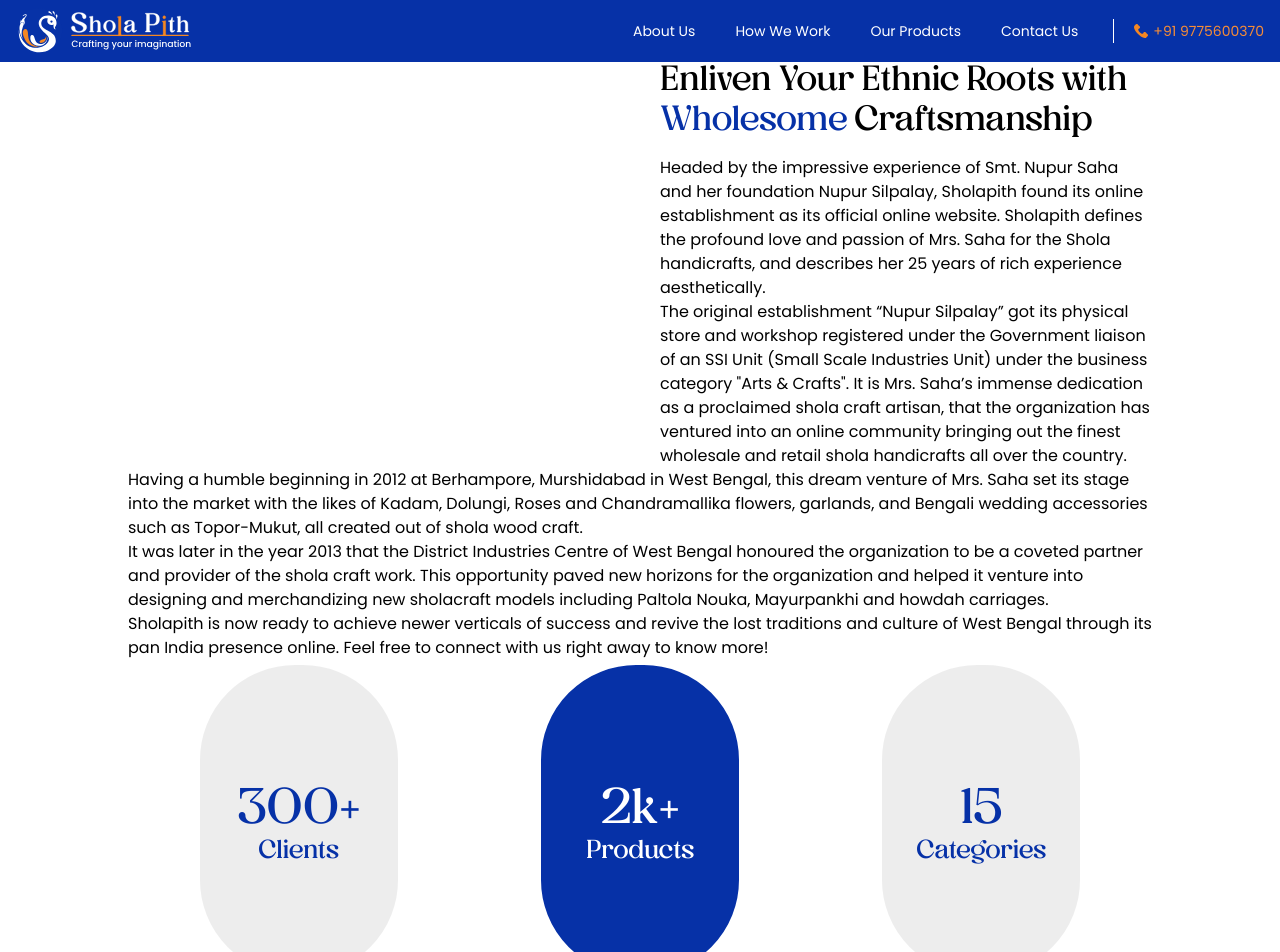
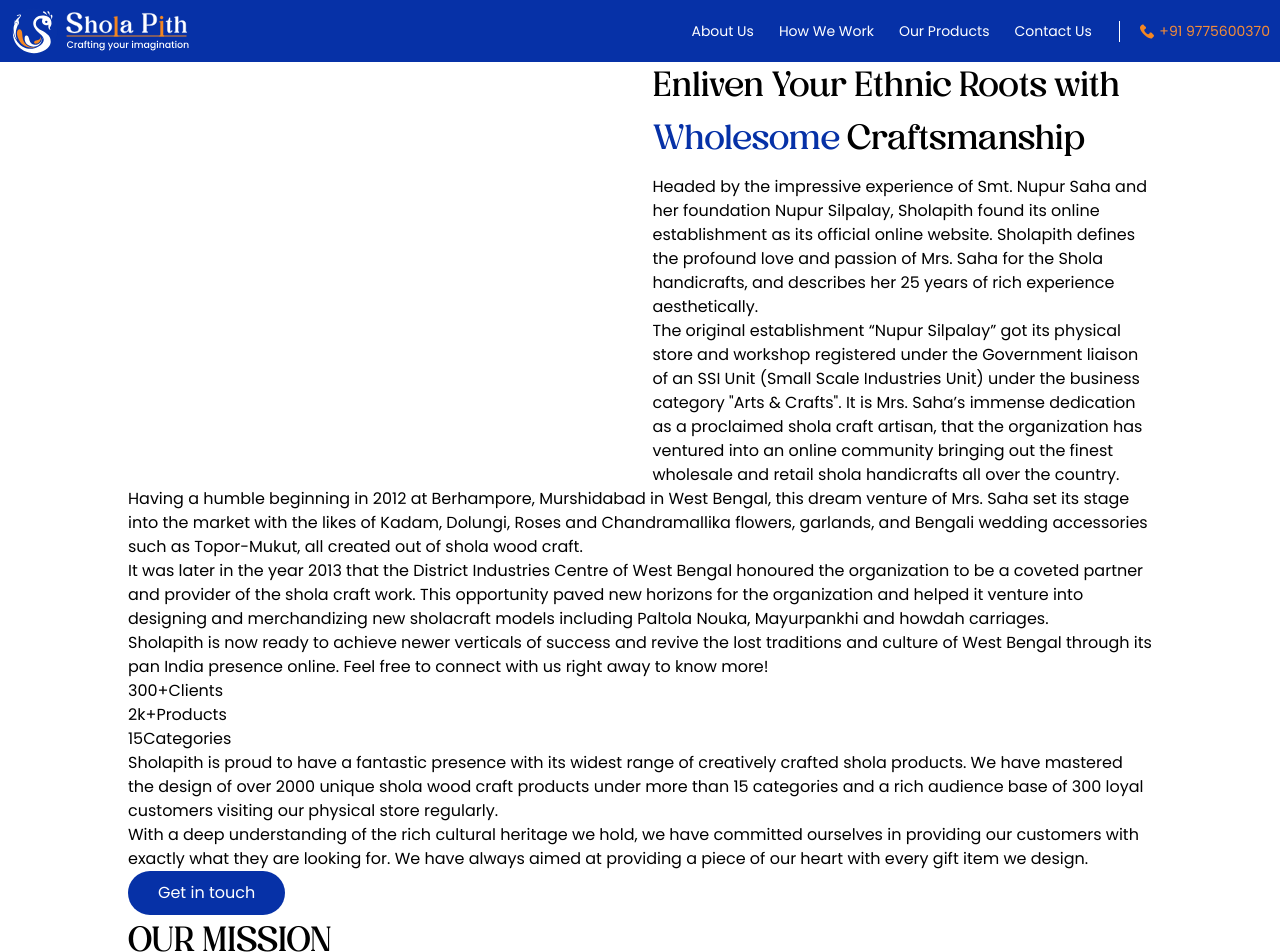
Before and after one commit to Nandita-Saha/sholapith-next, a Next.js app: page /about in a window 1280 px wide. Shown: the top 952 px of the page. Built offline with nearby package versions, Linux system fonts and the light colour scheme.

Commit message:
made home banner desktop

```diff
--- a/package.json
+++ b/package.json
@@ -12,7 +12,8 @@
     "next": "14.2.7",
     "next-sitemap": "^4.2.3",
     "react": "^18",
-    "react-dom": "^18"
+    "react-dom": "^18",
+    "swiper": "^11.2.0"
   },
   "devDependencies": {
     "@types/node": "^20",
--- a/src/components/Header/Header.tsx
+++ b/src/components/Header/Header.tsx
@@ -30,26 +30,26 @@
   return (
 
     <>
-      <div className={`${styles.header} absolute top-0 z-50 px-4 py-2 flex w-full items-center justify-between`}>
+      <div className={`${styles.header} absolute top-0 z-50 px-4 py-3 flex w-full items-center justify-between`}>
         <Link href="/">
-          <Image width="200" height="200" className="w-32 md:w-40 lg:w-44" src="/assets/images/headers/logo.svg" alt="logo" />
+          <Image width="200" height="200" className="w-52 md:w-60 lg:w-72" src="/assets/images/headers/logo.svg" alt="logo" />
         </Link>
 
         <ul className="hidden lg:flex items-center justify-center">
           <li className="text-center mx-5">
-            <Link className="text-sm md:text-sm text-white" href="/about">About Us</Link>
+            <Link className=" text-white" href="/about">About Us</Link>
           </li>
           <li className="text-center mx-5">
-            <Link className="text-sm md:text-sm text-white" href="/how-we-work">How We Work</Link>
+            <Link className=" text-white" href="/how-we-work">How We Work</Link>
           </li>
           <li className="text-center mx-5">
-            <Link className="text-sm md:text-sm text-white" href="/products">Our Products</Link>
+            <Link className=" text-white" href="/products">Our Products</Link>
           </li>
           <li className="text-center mx-5">
-            <Link className="text-sm md:text-sm text-white" href="/contact">Contact Us</Link>
+            <Link className=" text-white" href="/contact">Contact Us</Link>
           </li>
           <li className={`${styles.phoneNumber}`}>
-            <Link href="tel:9775600370" className="text-sm md:text-sm flex items-center">
+            <Link href="tel:9775600370" className=" flex items-center">
               <Image src="/assets/images/headers/phone-icon.svg" width="100" height="100" className="w-6 h-6" alt="" /> +91 9775600370
             </Link>
           </li>
@@ -69,16 +69,16 @@
       >
         <ul className="mt-[100px]">
           <li className="text-center my-2">
-            <Link className="text-lg lg:text-lg text-white hover:text-[#6cd4da]" href="/about" onClick={() => toggleMenu("/about")}>About Us</Link>
+            <Link className="text-white hover:text-[#6cd4da]" href="/about" onClick={() => toggleMenu("/about")}>About Us</Link>
           </li>
           <li className="text-center my-2">
-            <Link className="text-lg lg:text-lg text-white hover:text-[#6cd4da]" href="/how-we-work" onClick={() => toggleMenu("/how-we-work")}>How We Work</Link>
+            <Link className="text-white hover:text-[#6cd4da]" href="/how-we-work" onClick={() => toggleMenu("/how-we-work")}>How We Work</Link>
           </li>
           <li className="text-center my-2">
-            <Link className="text-lg lg:text-lg text-white hover:text-[#6cd4da]" href="/products" onClick={() => toggleMenu("/products")}>Our Products</Link>
+            <Link className="text-white hover:text-[#6cd4da]" href="/products" onClick={() => toggleMenu("/products")}>Our Products</Link>
           </li>
           <li className="text-center my-2">
-            <Link className="text-lg lg:text-lg text-white hover:text-[#6cd4da]" href="/contact" onClick={() => toggleMenu("/contact")}>Contact Us</Link>
+            <Link className="text-white hover:text-[#6cd4da]" href="/contact" onClick={() => toggleMenu("/contact")}>Contact Us</Link>
           </li>
         </ul>
       </div>
--- a/src/components/Header/header.module.css
+++ b/src/components/Header/header.module.css
@@ -3,13 +3,17 @@
     background-color: var(--primary-color);
 }
 
+.header ul li a{
+    font-size: 1.4rem;
+    line-height: 1.5;
+}
 
 /* header hamburger style  */
 
 .hamburger {
     position: relative;
-    height: 2px;
-    width: 30px;
+    height: 0.2rem;
+    width: 3rem;
     background: transparent;
     display: block;
     transition: transform 0.3s ease-in-out;
@@ -21,7 +25,7 @@
     content: '';
     display: block;
     width: 100%;
-    height: 2px;
+    height: 0.2rem;
     background-color: #fff;
     position: absolute;
     transition: all 0.3s ease-in-out;
@@ -55,9 +59,9 @@
 }
 
 .phoneNumber {
-    margin-left: 15px;
+    margin-left: 1.5rem;
     border-left: 1px solid #ffffff;
-    padding-left: 20px;
+    padding-left: 2rem;
 }
 
 .phoneNumber a {
@@ -66,6 +70,6 @@
 }
 
 .phoneNumber a img {
-    width: 14px;
-    margin-right: 5px;
+    width: 1.4rem;
+    margin-right: 0.5rem;
 }
--- a/src/pages/about.tsx
+++ b/src/pages/about.tsx
@@ -1,18 +1,19 @@
 // pages/index.tsx
 import React from 'react';
 import Link from 'next/link';
+import styles from '../styles/about.module.css'
 
 export default function About() {
   return (
     <>
-      <section className="abtus-sec1">
+      <section className="abtusSec1">
         <div className="baseContainer">
           <div className='grid grid-cols-1 md:grid-cols-2 gap-10'>
             <div className='md:col-span-1'>
 
             </div>
             <div className='md:col-span-1'>
-              <h2 className="black-blue-text">Enliven Your Ethnic Roots with <span>Wholesome</span> Craftsmanship</h2>
+              <h2 className="blackBlueText">Enliven Your Ethnic Roots with <span>Wholesome</span> Craftsmanship</h2>
               <p>
                 Headed by the impressive experience of Smt. Nupur Saha and her foundation Nupur Silpalay, Sholapith found its online establishment as its official online website. Sholapith defines the profound love and passion of Mrs. Saha for the Shola handicrafts, and describes her 25 years of rich experience aesthetically.
               </p>
@@ -33,21 +34,21 @@
           </p>
         </div>
       </section>
-      <section className="abtus-sec2">
+      <section className="abtusSec2">
         <div className="baseContainer">
-          <ul className="product-count-list">
+          <ul className={styles.productCountList}>
             <li>
-              <div className="product-count">
+              <div className="productCount">
                 <p> <span>300+</span>Clients</p>
               </div>
             </li>
             <li>
-              <div className="product-count">
+              <div className="productCount">
                 <p> <span>2k+</span>Products</p>
               </div>
             </li>
             <li>
-              <div className="product-count">
+              <div className="productCount">
                 <p> <span>15</span>Categories</p>
               </div>
             </li>
@@ -58,11 +59,11 @@
           <p>
             With a deep understanding of the rich cultural heritage we hold, we have committed ourselves in providing our customers with exactly what they are looking for. We have always aimed at providing a piece of our heart with every gift item we design.
           </p>
-          <Link href="" className='blue-btn'>Get in touch</Link>
+          <Link href="" className='blueBtn'>Get in touch</Link>
         </div>
       </section>
 
-      <section className='abtus-sec3'>
+      <section className='abtusSec3'>
         <div className='baseContainer'>
           <h2>OUR MISSION</h2>
           <p>
@@ -74,7 +75,7 @@
           <p>
             By establishing Sholapith in the world of the internet, we aim at:
           </p>
-          <ul className="abtus-sec3-list">
+          <ul className="abtusSec3-list">
             <li>
               <span className="list-no">01.</span>
               <p>Making a strong online presence and reaching out to far-reaching audience through social
@@ -102,7 +103,7 @@
         </div>
       </section>
 
-      <section className="abtus-sec4">
+      <section className="abtusSec4">
         <div className="baseContainer">
           <div className='grid grid-cols-1 md:grid-cols-2 gap-10'>
             <div className='md:col-span-1'>
@@ -124,7 +125,7 @@
         </div>
       </section>
 
-      <section className="abtus-sec5">
+      <section className="abtusSec5">
         <div className="baseContainer">
           <h2>Aesthetic Shola Art Customized to Your Needs</h2>
           <p>
@@ -133,7 +134,7 @@
           <p>
             All our products speak at length about quality, craftsmanship and finesse and assures to bring in a bit of West Bengal heritage at your doorsteps. We are passionate and sincere, and deliver what we promise.
           </p>
-          <Link className="blue-btn" href="">Get in touch</Link>
+          <Link className="blueBtn" href="">Get in touch</Link>
         </div>
       </section>
     </>
--- /dev/null
+++ b/src/styles/about.module.css
@@ -0,0 +1,57 @@
+/* about us section  */
+.productCount {
+    background-color: #0631a7;
+    padding: 4rem 1.6rem;
+    border: 5px solid #fff;
+    border-radius: 6.5rem;
+    height: 14rem;
+    width: 8rem;
+    display: flex;
+    align-items: center;
+    justify-content: center;
+}
+
+.productCount>p {
+    margin-bottom: 0 !important;
+    font-family: Vinteage Glamour;
+    color: #fff;
+    font-size: 20px;
+}
+
+.productCount>p span {
+    display: block;
+    font-size: 5rem;
+    line-height: 1.5;
+    text-align: center;
+}
+
+.abtusSec2 .productCountList {
+    display: flex;
+    align-items: center;
+    justify-content: space-around;
+    padding-left: 0;
+}
+
+.abtusSec2 .productCountList li {
+    list-style: none;
+}
+
+.abtusSec2 .productCountList li>.productCount {
+    height: 20rem;
+    width: 13rem;
+    border-radius: 100px;
+    text-align: center;
+    transition: 0.3s ease-in;
+}
+
+.abtusSec2 .productCountList li>.productCount>p {
+    font-size: 2.6rem;
+}
+
+.abtusSec2 .productCountList li:not(:nth-of-type(2)) .productCount {
+    background-color: #ededed;
+}
+
+.abtusSec2 .productCountList li:not(:nth-of-type(2)) .productCount>p {
+    color: #0631a7;
+}
--- a/src/styles/globals.css
+++ b/src/styles/globals.css
@@ -16,6 +16,10 @@
         url("/assets/fonts/vintageglamouritalic.woff") format("woff");
     font-style: italic;
     font-weight: 600;
+}
+
+html {
+    font-size: 62.5%;
 }
 
 body {
@@ -39,102 +43,91 @@
         @apply mx-auto 2xl:max-w-screen-xl xl:max-w-screen-lg lg:max-w-screen-lg md:max-w-screen-md max-w-full px-4 md:px-0;
     }
 
-    p {
-        font-size: 16px;
-        line-height: 24px;
+    p,
+    a {
+        font-size: 1.6rem;
+        line-height: 1.5
     }
 
     h1 {
-        font-size: 50px;
-        line-height: 55px;
+        font-size: 3.8rem;
+        line-height: 1.5;
         margin-bottom: 1rem;
         font-family: Vinteage Glamour;
     }
 
     h2 {
-        font-size: 35px;
-        line-height: 40px;
+        font-size: 3.5rem;
+        line-height: 1.5;
         margin-bottom: 1rem;
         font-family: Vinteage Glamour;
     }
 
     h3 {
-        font-size: 30px;
-        line-height: 35px;
+        font-size: 3rem;
+        line-height: 1.5;
         margin-bottom: 1rem;
         font-family: Vinteage Glamour;
     }
 
     h4 {
-        font-size: 25px;
-        line-height: 30px;
+        font-size: 2.5rem;
+        line-height: 1.5;
     }
 
     h5 {
-        font-size: 20px;
-        line-height: 25px;
+        font-size: 2rem;
+        line-height: 1.5;
     }
 
     h6 {
-        font-size: 18px;
-        line-height: 25px;
+        font-size: 1.8rem;
+        line-height: 1.5;
     }
 
-    .white-orange-text {
+    .whiteOrangeText {
         color: var(--white);
     }
 
-    .white-orange-text span {
+    .whiteOrangeText span {
         color: var(--secondary-color);
         font-weight: 600;
     }
 
-    .black-blue-text {
+    .blackBlueText {
         color: var(--black);
     }
 
-    .black-blue-text span {
+    .blackBlueText span {
         color: var(--primary-color);
         font-weight: 600;
     }
 
-    .black-orange-text {
+    .blackOrangeText {
         color: var(--black);
     }
 
-    .black-orange-text span {
+    .blackOrangeText span {
         color: var(--secondary-color);
         font-weight: 600;
     }
 
-    .show-desk {
+    .showDesk {
         display: block;
     }
 
-    .show-mob {
+    .showMob {
         display: none;
     }
 
-    /* common styles of homepage */
-    .banner,
-    .culture,
-    .top-picks,
-    .events,
-    .products,
-    .video,
-    .testimonials,
-    .customized {
-        padding: 3rem 0;
-    }
-
-    .blue-btn {
+    .blueBtn {
         background-color: #0631a7;
         color: #fff;
         border: none;
-        border-radius: 35px;
-        padding: 10px 30px;
-        font-size: 16px;
-        line-height: 20px;
+        border-radius: 3.5rem;
+        padding: 1rem 3rem;
+        font-size: 1.6rem;
+        line-height: 1.5;
         font-weight: 400;
         display: inline-flex;
         align-items: center;
@@ -142,95 +135,56 @@
         text-decoration: none;
     }
 
-    /* top-picks section */
-    .top-picks {
-        background: var(--offwhite);
-    }
+    /* *************** slider style ***************  */
 
-    /* events section */
+  .mySwiper {
+    @apply mt-10
+  }
 
-    .events {
-        background: var(--secondary-color);
-        color: var(--white);
-    }
+  .swiper {
+    width: 100%;
+    height: 100%;
+  }
 
+  /* .mySwiper {
+    padding: 0 14px !important;
+  } */
 
-    /* video section */
+  /* .swiper-slide {
+    text-align: center;
+    font-size: 18px;
+    background: #fff;
+    min-height: 150px;
+    display: flex;
+    justify-content: center;
+    align-items: center;
+    position: relative;
+  } */
 
-    .video {
-        /* background: var(--primary-color);
-       color: var(--white); */
-    }
+  .swiper-button-prev {
+    left: -6px !important;
+    z-index: 10;
+  }
 
-    /* testimonial section */
+  .swiper-button-next {
+    right: -6px !important;
+    z-index: 10;
+  }
 
-    .testimonials {
-        background: var(--primary-color);
-        color: var(--white);
-    }
+  .swiper-button-prev::after,
+  .swiper-button-next::after {
+    color: #fff !important;
+    font-size: 2.5rem !important;
+  }
 
-    /* customised section */
+  .swiper-slide img {
+    display: block;
+    width: 100%;
+    height: 100%;
+    object-fit: cover;
+  }
 
-
-    /* about us section  */
-
-
-    .product-count {
-        background-color: #0631a7;
-        padding: 40px 16px;
-        border: 5px solid #fff;
-        border-radius: 65px;
-        height: 14rem;
-        width: 8rem;
-        display: flex;
-        align-items: center;
-        justify-content: center;
-    }
-
-    .product-count>p {
-        margin-bottom: 0 !important;
-        font-family: Vinteage Glamour;
-        color: #fff;
-        font-size: 20px;
-    }
-
-    .product-count>p span {
-        display: block;
-        font-size: 50px;
-        line-height: 60px;
-        text-align: center;
-    }
-
-    .abtus-sec2 .product-count-list {
-        display: flex;
-        align-items: center;
-        justify-content: space-around;
-        padding-left: 0;
-    }
-
-    .abtus-sec2 .product-count-list li {
-        list-style: none;
-    }
-
-    .abtus-sec2 .product-count-list li>.product-count {
-        height: 20rem;
-        width: 13rem;
-        border-radius: 100px;
-        text-align: center;
-        transition: 0.3s ease-in;
-    }
-
-    .abtus-sec2 .product-count-list li>.product-count>p {
-        font-size: 26px;
-    }
-
-    .abtus-sec2 .product-count-list li:not(:nth-of-type(2)) .product-count {
-        background-color: #ededed;
-    }
-
-    .abtus-sec2 .product-count-list li:not(:nth-of-type(2)) .product-count>p {
-        color: #0631a7;
-    }
+  /* ************* slider style end ************ */
 
     @media(max-width:1600px) {}
 }
```
Also changed, not shown: src/components/BannerSlider/BannerSlider.tsx (added, +67 -0 lines), src/components/Footer/Footer.tsx (+8 -8 lines), src/pages/index.tsx (+23 -19 lines), src/styles/home.module.css (added, +134 -0 lines), public/assets/images/home/white-bg-orng-curve1.png (added), 1 other file (tests, documents, lock files or other folders).
